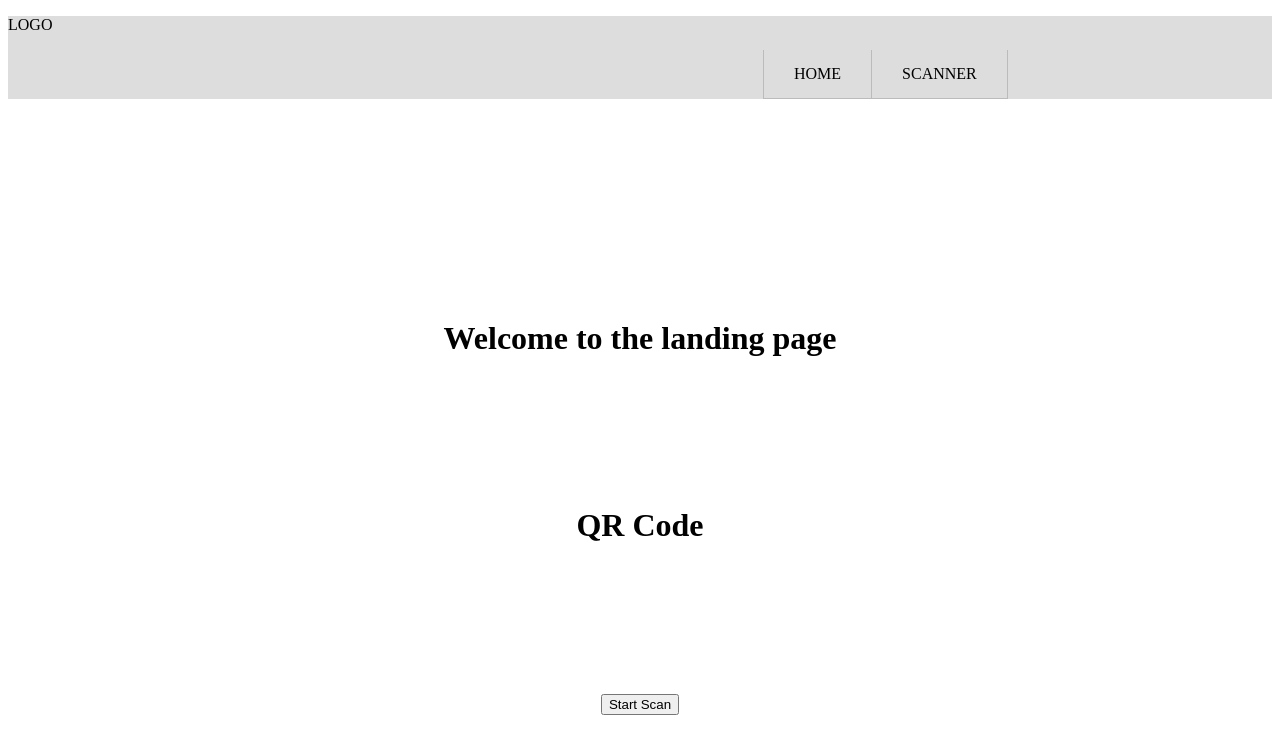
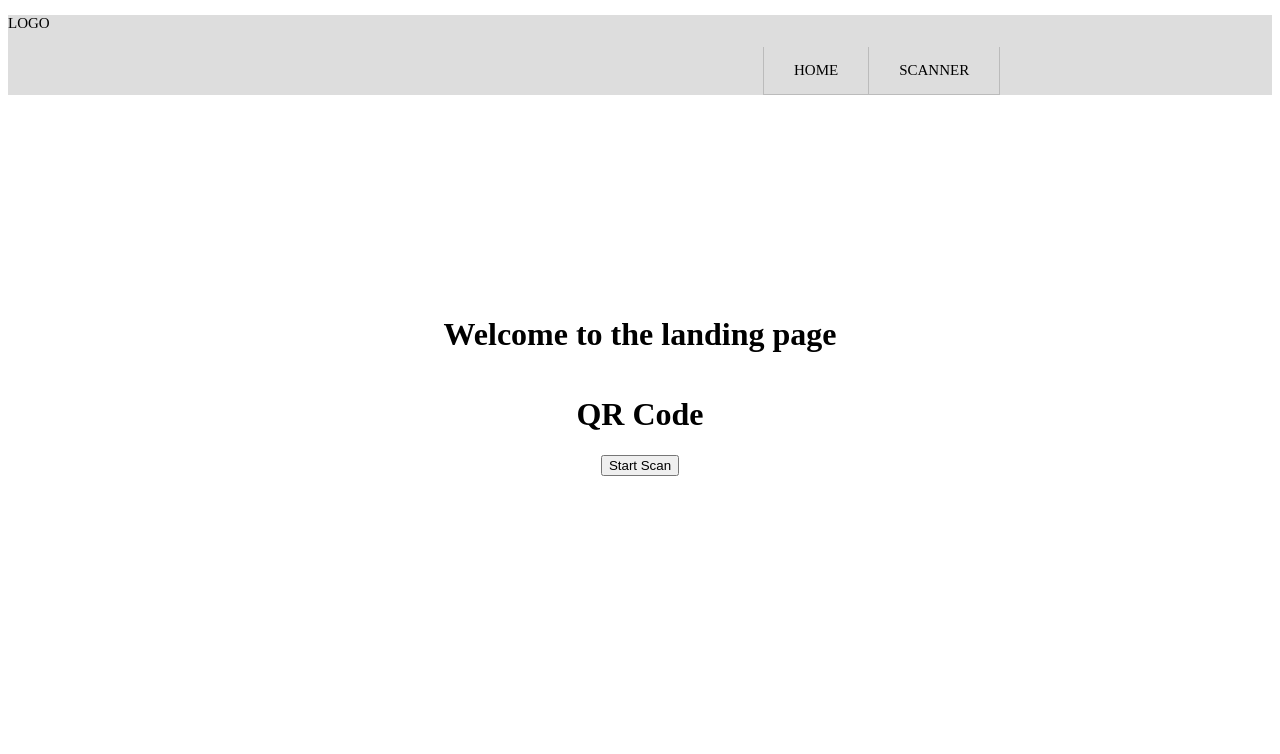
Before and after one commit to Ayush200423/ChainLink, a React (Create React App) app: page / in a window 1280 px wide. Shown: the top 754 px of the page. Built offline with nearby package versions, Linux system fonts and the light colour scheme.

Commit message:
Centered QR Code scanner

```diff
--- a/src/App.css
+++ b/src/App.css
@@ -1,6 +1,12 @@
+.App {
+  display: flex;
+  flex-direction: column;
+  align-items: center;
+}
+
 .nav{
   font-family: "Montserrat";
-  font-size: 16px;
+  font-size: 15px;
   background-color: #dddddd;
 
 }
@@ -50,7 +56,7 @@ li a{
 a {
   padding: 15px;
 
-  block-size: 300px 600px;
+  block-size: 200px 500px;
   display: flex;
   justify-content: space-between;
 
@@ -58,10 +64,7 @@ a {
 
 .welcome{
   padding: 50px;
-  text-align: center;
-  margin-top: 150px;
 }
-
 
 .make-button {
   background-color: #03cad1;
@@ -71,17 +74,17 @@ a {
   font-size: 15px;
   margin: 4px 2px;
   font-family: "Verdana";
+
 }
 
-h1{
-  margin-bottom: 150px;
+.logo{
+   margin-right: 600px;
+
 }
 
-
-li a:hover {
-  background-color: rgb(176, 170, 170);
-  -webkit-animation: glow 1s ease-in-out infinite alternate;
-  -moz-animation: glow 1s ease-in-out infinite alternate;
-  animation: glow 1s ease-in-out infinite alternate;
+.welcome{
+  text-align: center;
+  margin-top: 150px;
+  margin-bottom: 200px;
 
 }
```
